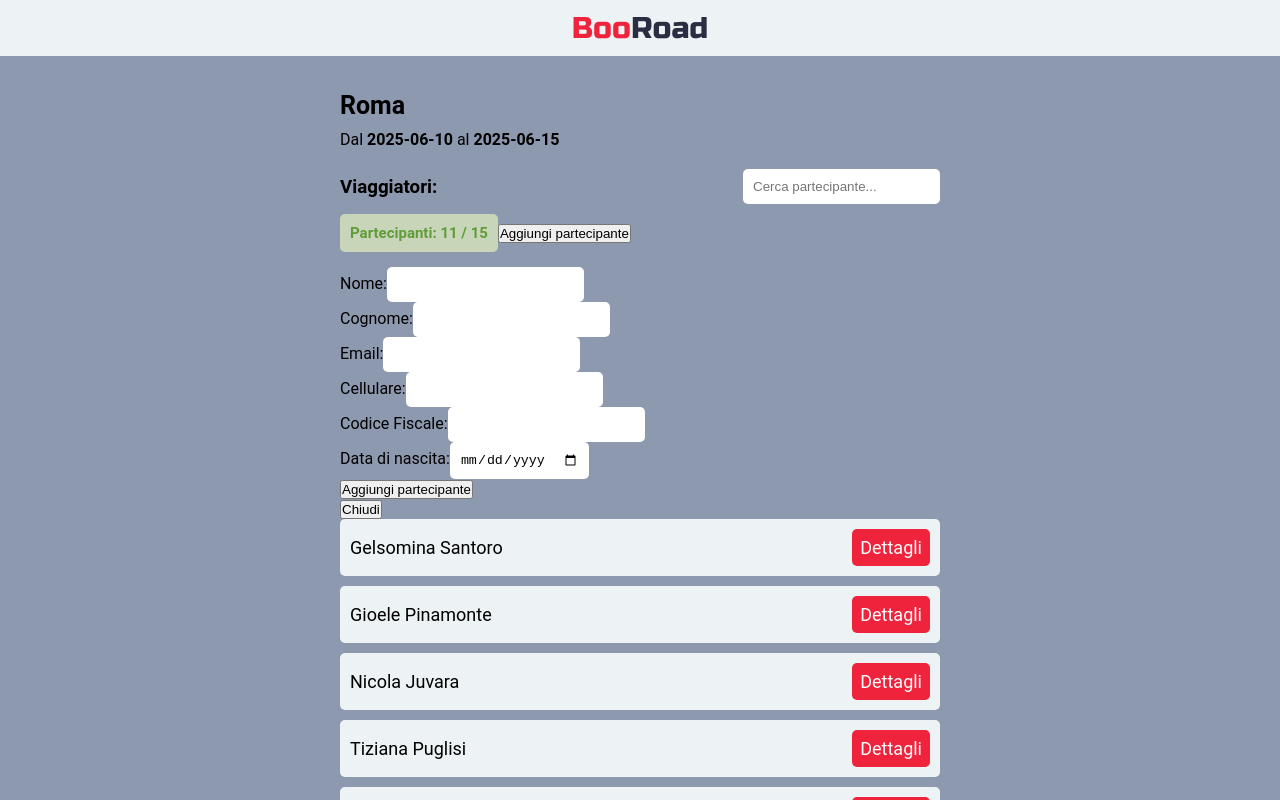
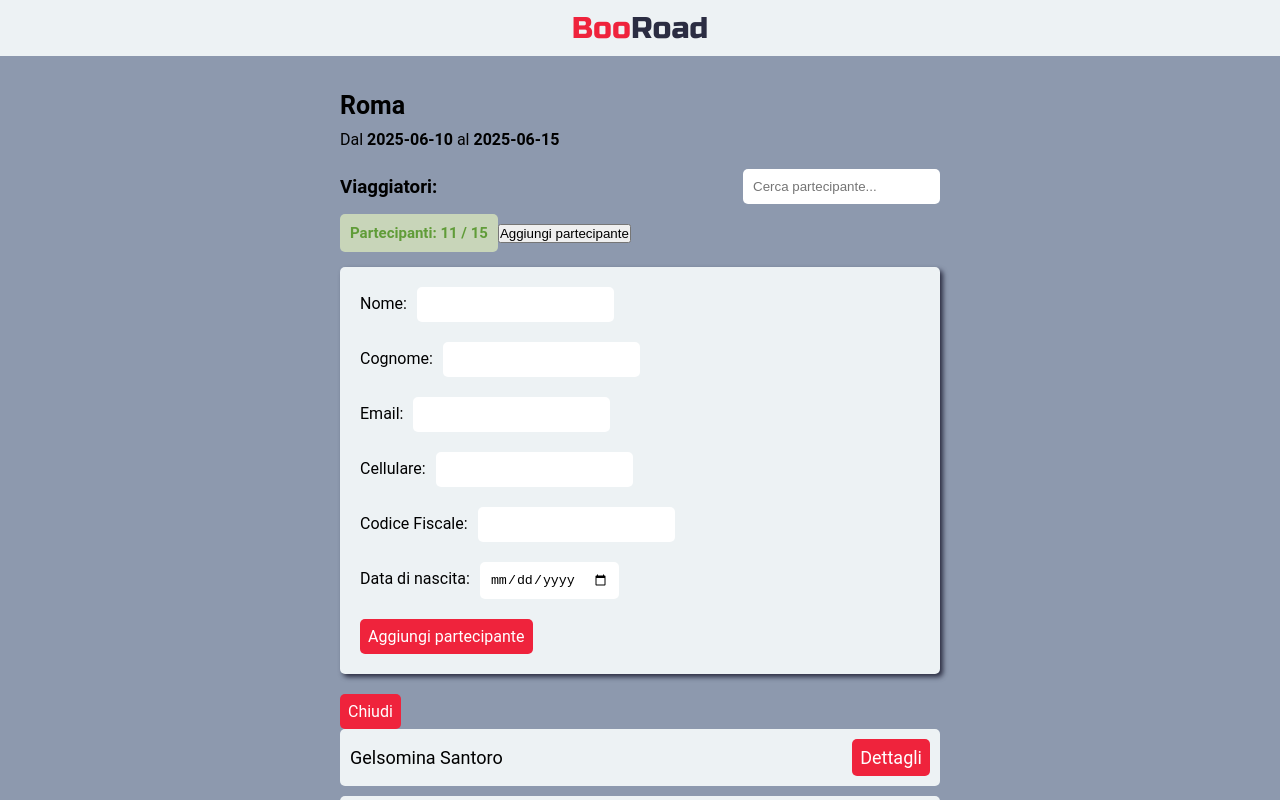
Before and after one commit to micheledidonna01/webapp-gruppo4, a React (Vite) app: page /1 in a window 1280 px wide. Both pictures are taken after a click on the button "Aggiungi partecipante". Shown: the top 800 px of the page. Built offline with nearby package versions, Linux system fonts and the light colour scheme; a web font is replaced by a local one.

Commit message:
adde styling "aggiungi paretecipanti" form

```diff
--- a/src/pages/DetailViaggio.jsx
+++ b/src/pages/DetailViaggio.jsx
@@ -93,34 +93,34 @@ const DetailViaggio = () => {
             </p>
             <button onClick={showForm}>Aggiungi partecipante</button>
             <div id="formPartecipanti" style={{ display: "none" }}>
-                <form action="" onSubmit={handleSubmit}>
+                <form className="form-container" action="" onSubmit={handleSubmit}>
                     <div>
-                        <label htmlFor="nome">Nome:</label>
-                        <input type="text" name="nome" id="nome" value={newCustomer.nome} onChange={handleChange} required/>
+                        <label className="mr-5" htmlFor="nome">Nome:</label>
+                        <input type="text" name="nome" id="nome" value={newCustomer.nome} onChange={handleChange} required />
                     </div>
                     <div>
-                        <label htmlFor="cognome">Cognome:</label>
+                        <label className="mr-5" htmlFor="cognome">Cognome:</label>
                         <input type="text" name="cognome" id="cognome" value={newCustomer.cognome} onChange={handleChange} required />
                     </div>
                     <div>
-                        <label htmlFor="email">Email:</label>
+                        <label className="mr-5" htmlFor="email">Email:</label>
                         <input type="text" name="email" id="email" value={newCustomer.email} onChange={handleChange} required />
                     </div>
                     <div>
-                        <label htmlFor="cellulare">Cellulare:</label>
+                        <label className="mr-5" htmlFor="cellulare">Cellulare:</label>
                         <input type="text" name="cellulare" id="cellulare" value={newCustomer.cellulare} onChange={handleChange} required />
                     </div>
                     <div>
-                        <label htmlFor="codice_fiscale">Codice Fiscale:</label>
+                        <label className="mr-5" htmlFor="codice_fiscale">Codice Fiscale:</label>
                         <input type="text" name="codice_fiscale" id="codice_fiscale" value={newCustomer.codice_fiscale} onChange={handleChange} required />
                     </div>
                     <div>
-                        <label htmlFor="data_nascita">Data di nascita:</label>
+                        <label className="mr-5" htmlFor="data_nascita">Data di nascita:</label>
                         <input type="date" name="data_nascita" id="data_nascita" value={newCustomer.data_nascita} onChange={handleChange} required />
                     </div>
-                    <button type="submit">Aggiungi partecipante</button>
+                    <button className="btn-details" type="submit">Aggiungi partecipante</button>
                 </form>
-                <button onClick={hideForm}>Chiudi</button>
+                <button className="btn-details" onClick={hideForm}>Chiudi</button>
             </div>
         </div>
 
```
